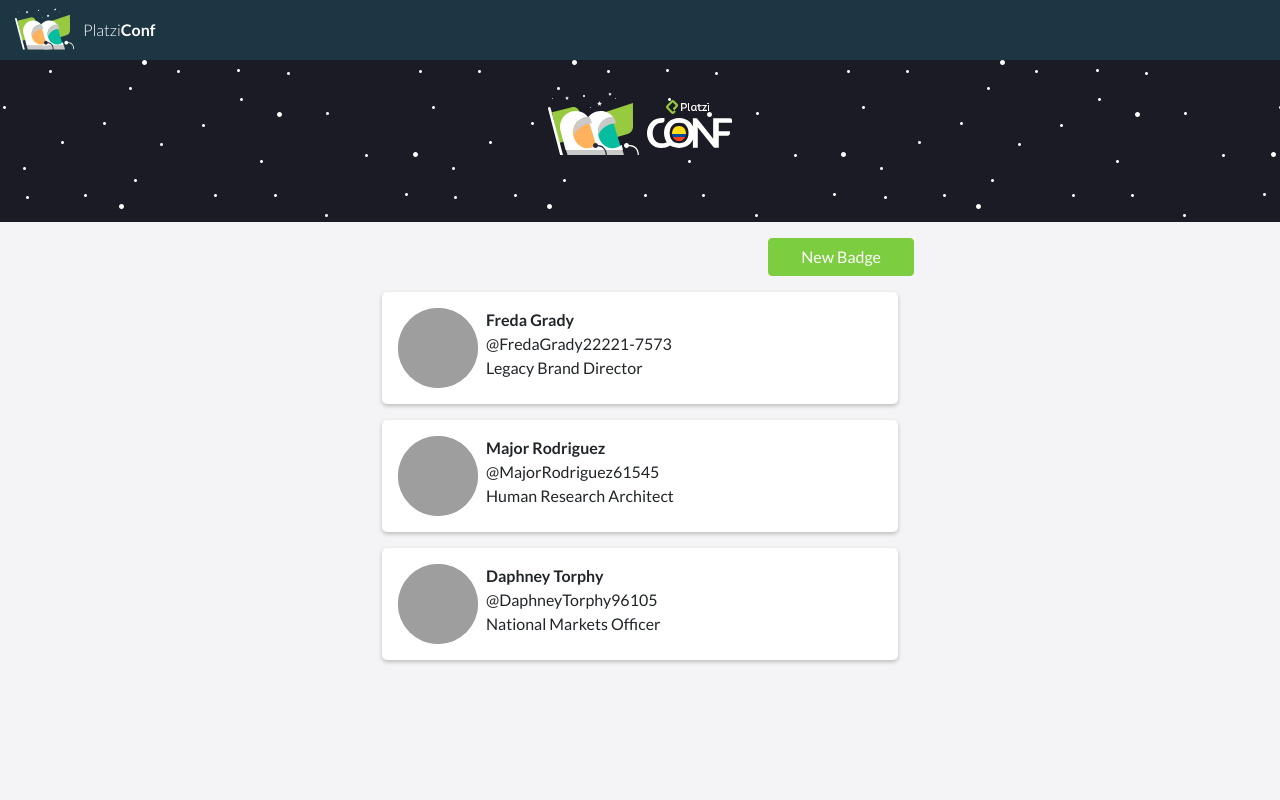
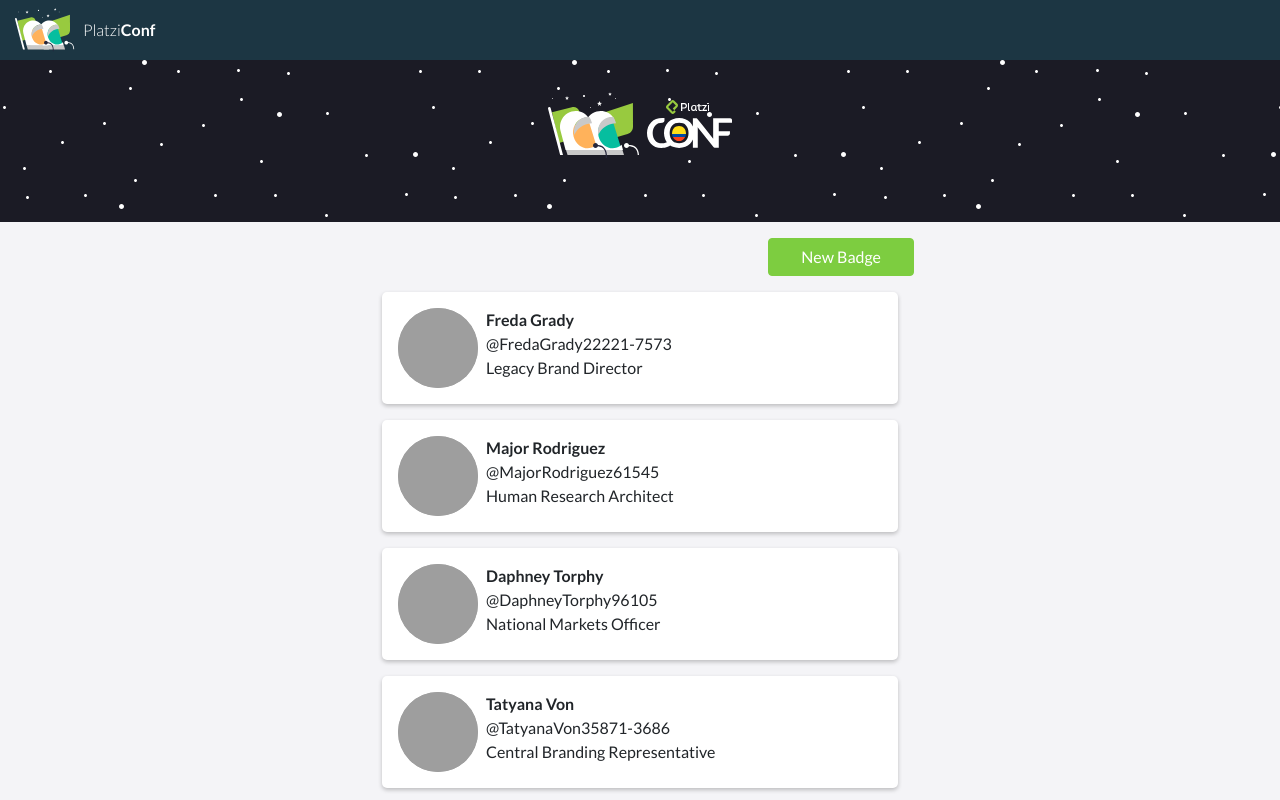
Before and after one commit to HectorFranc/react-js, a React (Create React App) app in the folder platzi-badges/: page /badges in a window 1280 px wide. Shown: the top 800 px of the page. Built offline with nearby package versions, Linux system fonts and the light colour scheme; data requests are answered from the project's data file; grey boxes are pictures that could not be loaded.

Commit message:
Api requests: - Handle error - Handle empty data - Handle response data

```diff
--- /dev/null
+++ b/platzi-badges/src/api.js
@@ -0,0 +1,53 @@
+const BASE_URL = 'http://localhost:3001';
+
+const delay = ms => new Promise(resolve => setTimeout(resolve, ms));
+const randomNumber = (min = 0, max = 1) =>
+  Math.floor(Math.random() * (max - min + 1)) + min;
+const simulateNetworkLatency = (min = 30, max = 1500) =>
+  delay(randomNumber(min, max));
+
+async function callApi(endpoint, options = {}) {
+  await simulateNetworkLatency();
+
+  options.headers = {
+    'Content-Type': 'application/json',
+    Accept: 'application/json',
+  };
+
+  const url = BASE_URL + endpoint;
+  const response = await fetch(url, options);
+  const data = await response.json();
+
+  return data;
+}
+
+const api = {
+  badges: {
+    list() {
+      return callApi('/badges');
+    },
+    create(badge) {
+      return callApi(`/badges`, {
+        method: 'POST',
+        body: JSON.stringify(badge),
+      });
+    },
+    read(badgeId) {
+      return callApi(`/badges/${badgeId}`);
+    },
+    update(badgeId, updates) {
+      return callApi(`/badges/${badgeId}`, {
+        method: 'PUT',
+        body: JSON.stringify(updates),
+      });
+    },
+    // Lo hubiera llamado `delete`, pero `delete` es un keyword en JavaScript asi que no es buena idea :P
+    remove(badgeId) {
+      return callApi(`/badges/${badgeId}`, {
+        method: 'DELETE',
+      });
+    },
+  },
+};
+
+export default api;
--- a/platzi-badges/src/components/BadgesList.js
+++ b/platzi-badges/src/components/BadgesList.js
@@ -1,4 +1,5 @@
 import React from 'react'
+import { Link } from 'react-router-dom'
 
 import './styles/BadgesList.css'
 
@@ -25,6 +26,17 @@ class BadgesListItem extends React.Component {
 
 class BadgesList extends React.Component {
   render() {
+    if (this.props.badges.length === 0 ){
+      return (
+        <div>
+          <h3>No badges were found</h3>
+          <Link className="btn btn-primary" to="/badges/new">
+            Create new badge
+          </Link>
+        </div>
+      )
+    }
+
     return (
       <div className="BadgesList">
         <ul className="list-unstyled">
--- a/platzi-badges/src/pages/Badges.js
+++ b/platzi-badges/src/pages/Badges.js
@@ -5,67 +5,55 @@ import './styles/Badges.css'
 import confLogo from '../images/badge-header.svg'
 import BadgesList from '../components/BadgesList'
 
+import api from '../api'
+
 class Badges extends React.Component {
   constructor(props) {
     super(props)
-    console.log('1.')
     this.state = {
-      data: []
+      loading: true,
+      error: null,
+      data: undefined
     }
   }
 
   componentDidMount() {
-    console.log('3.')
-    this.timeoutId = setTimeout(() => {
-      this.setState({
-        data: [
-          {
-            id: '2de30c42-9deb-40fc-a41f-05e62b5939a7',
-            firstName: 'Freda',
-            lastName: 'Grady',
-            email: 'Leann_Berge@gmail.com',
-            jobTitle: 'Legacy Brand Director',
-            twitter: 'FredaGrady22221-7573',
-            avatarUrl:
-              'https://www.gravatar.com/avatar/f63a9c45aca0e7e7de0782a6b1dff40b?d=identicon',
-          },
-          {
-            id: 'd00d3614-101a-44ca-b6c2-0be075aeed3d',
-            firstName: 'Major',
-            lastName: 'Rodriguez',
-            email: 'Ilene66@hotmail.com',
-            jobTitle: 'Human Research Architect',
-            twitter: 'MajorRodriguez61545',
-            avatarUrl:
-              'https://www.gravatar.com/avatar/d57a8be8cb9219609905da25d5f3e50a?d=identicon',
-          },
-          {
-            id: '63c03386-33a2-4512-9ac1-354ad7bec5e9',
-            firstName: 'Daphney',
-            lastName: 'Torphy',
-            email: 'Ron61@hotmail.com',
-            jobTitle: 'National Markets Officer',
-            twitter: 'DaphneyTorphy96105',
-            avatarUrl:
-              'https://www.gravatar.com/avatar/e74e87d40e55b9ff9791c78892e55cb7?d=identicon',
-          },
-        ],
-      })
-    }, 3000)
+    this.fetchData()
   }
 
-  componentDidUpdate(prevProps, prevState) {
-    console.log('5')
-    console.log(prevProps, prevState)
-  }
+  async fetchData() {
+    this.setState({
+      loading: true,
+      error: null
+    })
 
-  componentWillUnmount() {
-    console.log('6.')
-    clearInterval(this.timeoutId)
+    try {
+      const data = await api.badges.list()
+      this.setState({
+        loading: false,
+        data,
+      })
+
+    } catch (error) {
+      this.setState({
+        loading: false,
+
+        error
+      })
+
+    }
+
   }
 
   render() {
-    console.log('2/4')
+    if (this.state.loading) {
+      return 'Loading...'
+    }
+
+    if (this.state.error) {
+      return `Error: ${this.state.error.message}`
+    }
+
     return (
       <>
         <div className="Badges">
```
